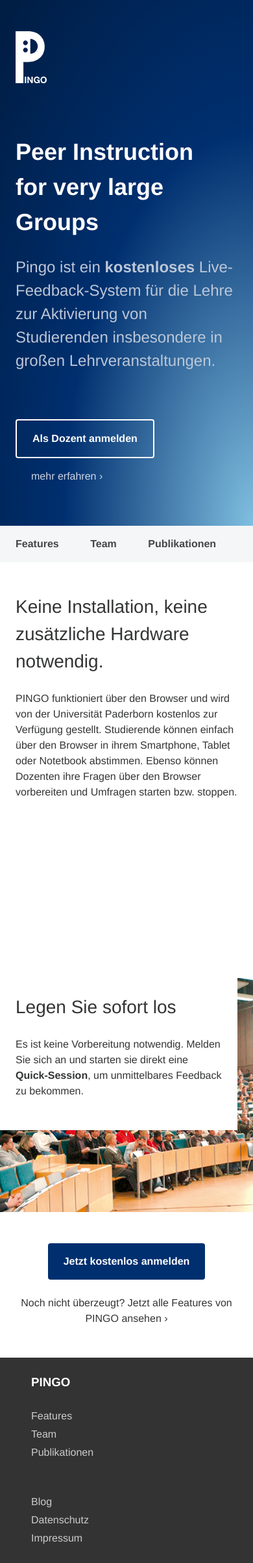
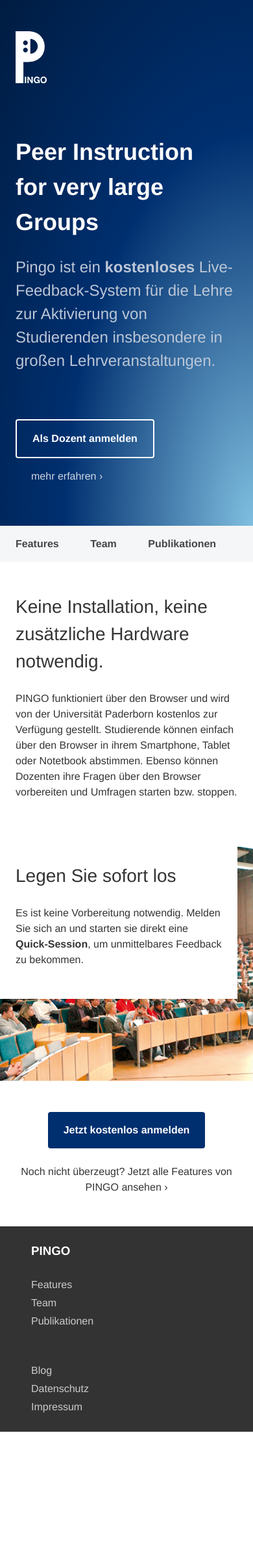
Before and after one commit to PingoUPB/pingoupb.github.io, a Jekyll site: the page built from index.html, in a window 390 px wide. Shown: the whole page at 65% size. Built offline with Jekyll 4.4.1, drawn with Linux system fonts in a browser that asks for light colours; Markdown is read by kramdown in place of the engine named in the settings; comment, search, counter and statistics services are not loaded; after the commit the page ends 2203 px from its top, so only the background shows below that.

Commit message:
sets title

```diff
--- a/css/main.css
+++ b/css/main.css
@@ -2286,6 +2286,10 @@
     margin: 0;
   }
 
+  .macbook-section {
+    min-height: 0;
+  }
+
   .main-footer__links .push--top {
     margin-top: 0;
   }
--- a/css/main.prefixed.css
+++ b/css/main.prefixed.css
@@ -2288,6 +2288,10 @@
     margin: 0;
   }
 
+  .macbook-section {
+    min-height: 0;
+  }
+
   .main-footer__links .push--top {
     margin-top: 0;
   }
--- a/index.html
+++ b/index.html
@@ -1,6 +1,6 @@
 ---
 layout: default
-title: Your New Jekyll Site
+title: PINGO – Peer Instruction for very large Groups, Classroom-Response-System, Audience-Feedback
 ---
 
 <div id="home">
--- a/scss/theme/_landing.scss
+++ b/scss/theme/_landing.scss
@@ -165,6 +165,10 @@
 		margin: 0;
 	}
 
+	.macbook-section {
+		min-height: 0;
+	}
+
 	.main-footer__links .push--top {
 		margin-top: 0;
 	}
```
Also changed, not shown: css/main.min.css.
